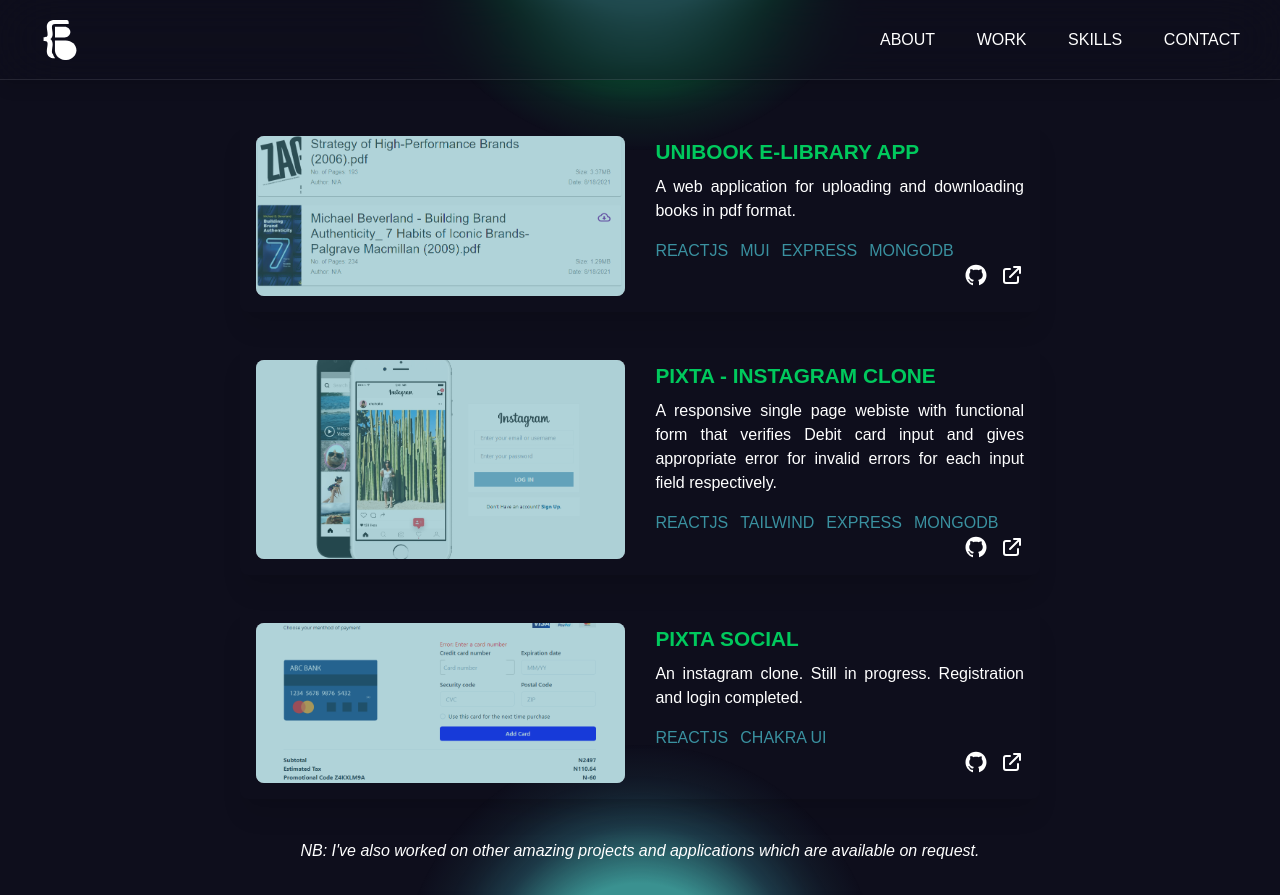
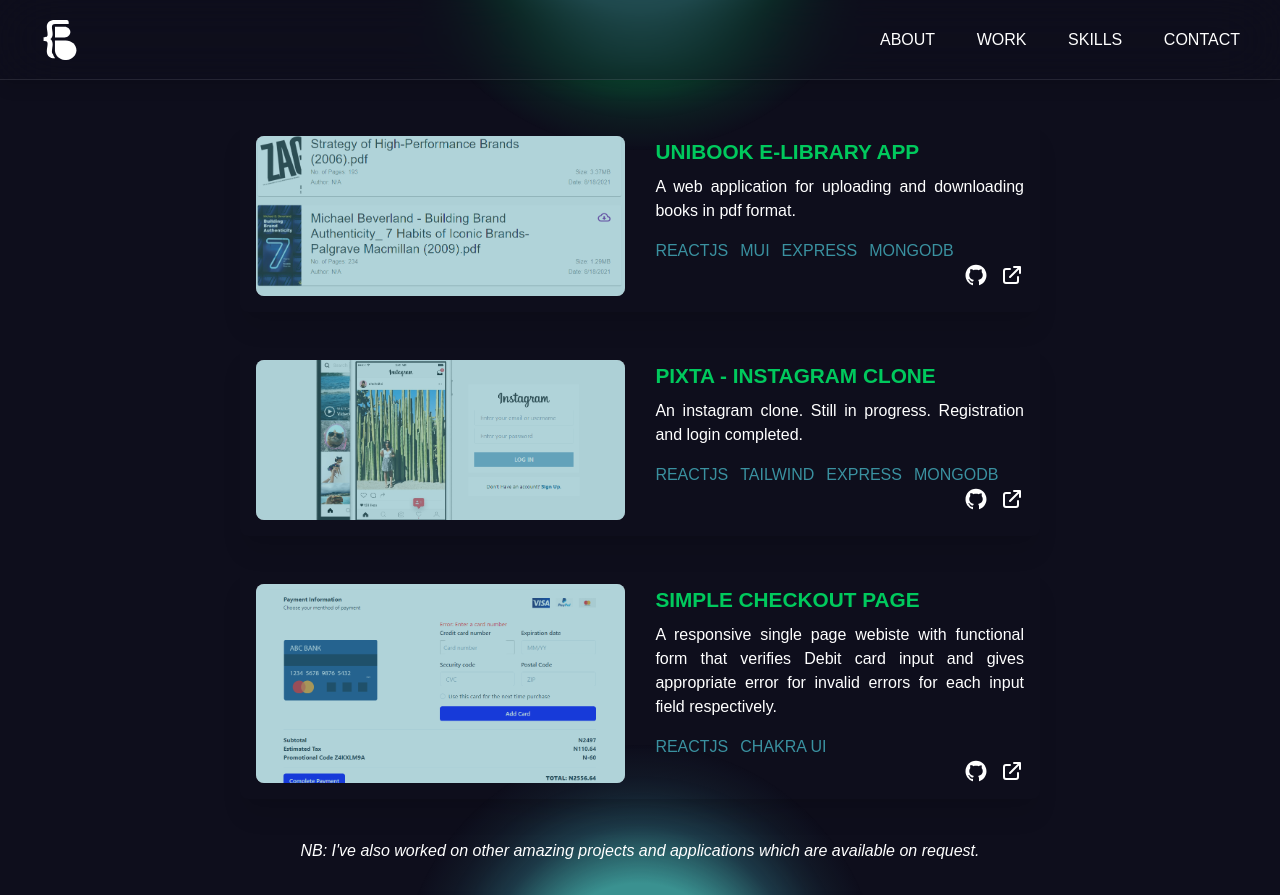
Before and after one commit to Christianey/portfolio, a Next.js app: page /work in a window 1280 px wide. Built offline with nearby package versions, Linux system fonts and the light colour scheme; a web font is replaced by a local one.

Commit message:
fixed work name and descriptions

```diff
--- a/pages/work.jsx
+++ b/pages/work.jsx
@@ -24,7 +24,7 @@ const Work = () => {
         />
         <WorkCard
           description={
-            "A responsive single page webiste with functional form that verifies Debit card input and gives appropriate error for invalid errors for each input field respectively."
+            "An instagram clone. Still in progress. Registration and login completed."
           }
           title={"Pixta - Instagram Clone"}
           tools={["ReactJS", "Tailwind", "Express", "MongoDB"]}
@@ -34,9 +34,9 @@ const Work = () => {
         />
         <WorkCard
           description={
-            "An instagram clone. Still in progress. Registration and login completed."
+            "A responsive single page webiste with functional form that verifies Debit card input and gives appropriate error for invalid errors for each input field respectively."
           }
-          title={"Pixta Social"}
+          title={"Simple Checkout Page"}
           tools={["ReactJS", "Chakra UI"]}
           imageLink={"/landing-lights.png"}
           githubLink={"https://github.com/Christianey/landing-light.git"}
```
